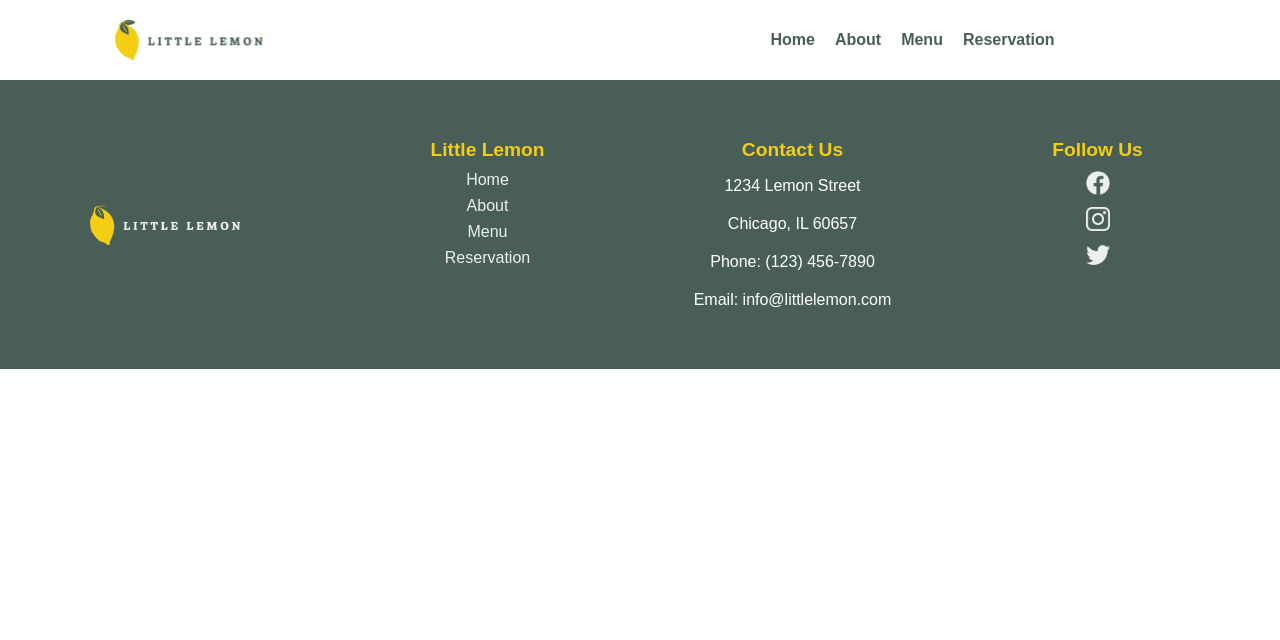
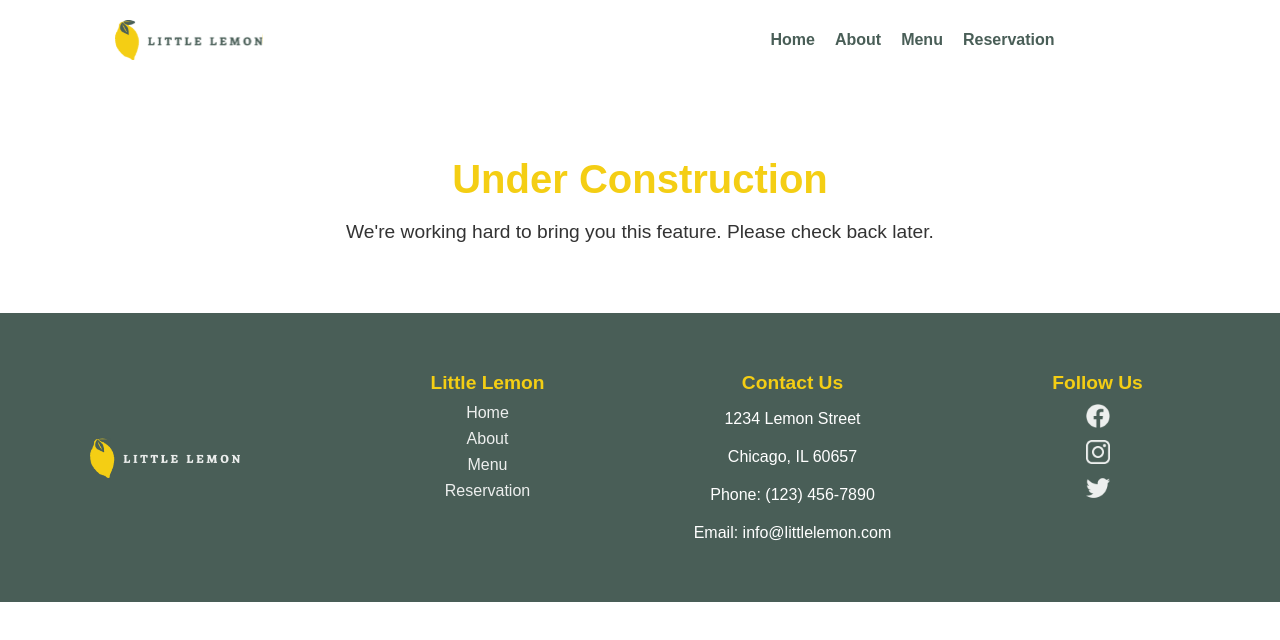
Before and after one commit to Hiraeight/capstone, a React (Create React App) app: page /under-construction in a window 1280 px wide. Shown: the top 640 px of the page. Built offline with nearby package versions, Linux system fonts and the light colour scheme.

Commit message:
updated specials button links

```diff
--- a/src/App.js
+++ b/src/App.js
@@ -5,6 +5,7 @@ import Main from './Main';
 import Footer from './Footer';
 import { BrowserRouter as Router, Routes, Route } from 'react-router-dom';
 import BookingPage from './BookingPage';
+import UnderConstruction from './UnderConstruction';
 
 function App() {
   return (
@@ -16,6 +17,7 @@ function App() {
       <Routes>
         <Route path="/" element={<Main />} />
         <Route path="/booking" element={<BookingPage />} />
+        <Route path="/under-construction" element={<UnderConstruction />} />
       </Routes>
       <Footer />
     </Router>
--- a/src/Specials.js
+++ b/src/Specials.js
@@ -1,5 +1,6 @@
 // Specials.js
 import React from 'react';
+import { Link } from 'react-router-dom';
 import './Specials.css'; // Optional: Create this CSS file if you need specific styling
 import brushetta from './assets/Brushetta.jpg'
 import grilledFish from './assets/Grilled_Fish.jpg'
@@ -38,7 +39,7 @@ const specialsData = [
                 <h2 className="spcecials-heading">This Weeks Specials!</h2>
             </div>
             <div className="button-title">
-                <button className="special-button">Online Menu</button>
+                <Link to="/under-construction" className="special-button">Online Menu</Link>
             </div>
         </div>
         <div className="specials-list">
@@ -56,8 +57,8 @@ const specialsData = [
                             <h4 className="description-text">{special.description}</h4>
                         </div>
                         <div className="specials-button">
-                            <a href={special.link} className="order-button">Order a delivery</a>
-                            </div>
+                            <Link to="/under-construction" className="order-button">Order a Delivery</Link>
+                        </div>
                     </article>
                 ))}
             </>
--- /dev/null
+++ b/src/UnderConstruction.css
@@ -0,0 +1,15 @@
+/* UnderConstruction.css */
+.under-construction {
+    text-align: center;
+    padding: 50px;
+  }
+
+  .under-construction h1 {
+    font-size: 2.5rem;
+    color: #F4CE14; /* Use your theme color or any color you prefer */
+  }
+
+  .under-construction p {
+    font-size: 1.2rem;
+    color: #333;
+  }
--- /dev/null
+++ b/src/UnderConstruction.js
@@ -0,0 +1,14 @@
+// UnderConstruction.js
+import React from 'react';
+import './UnderConstruction.css'; // Optional: Create this CSS file for specific styling
+
+const UnderConstruction = () => {
+  return (
+    <div className="under-construction">
+      <h1>Under Construction</h1>
+      <p>We're working hard to bring you this feature. Please check back later.</p>
+    </div>
+  );
+};
+
+export default UnderConstruction;
```
